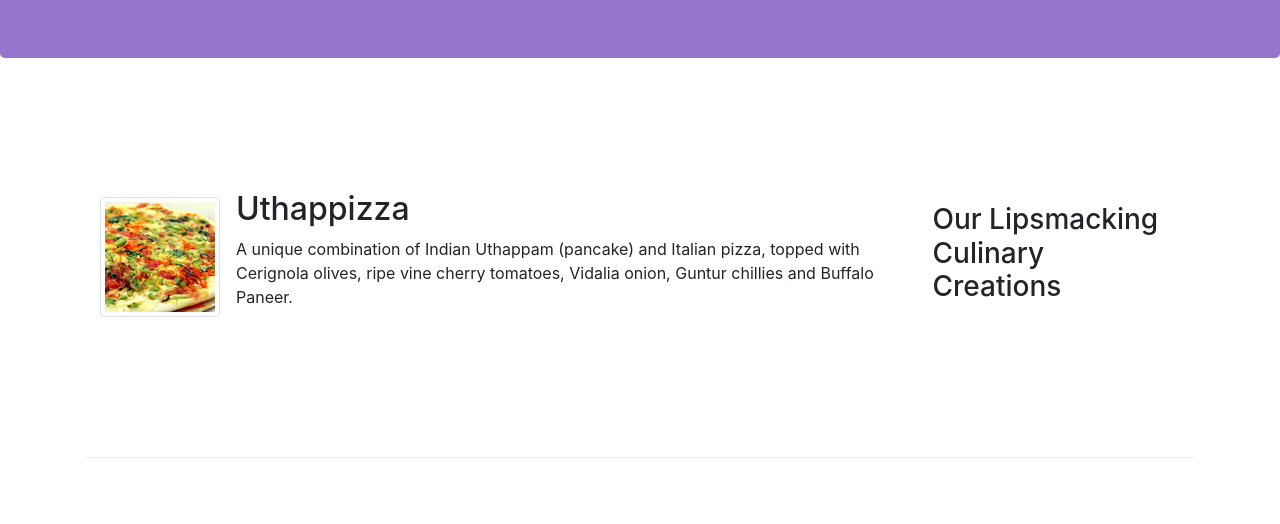
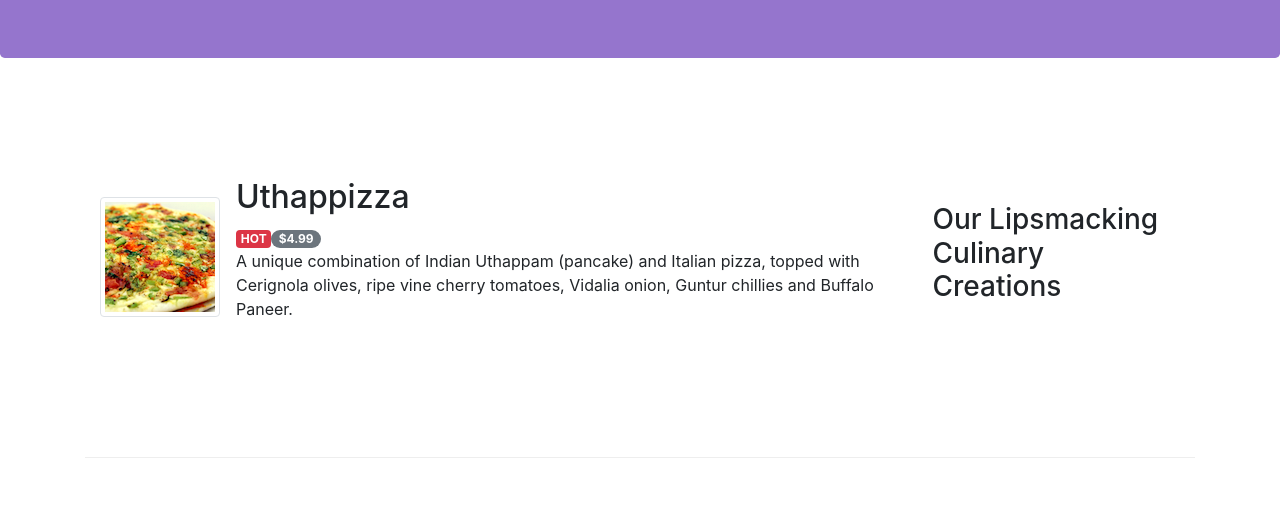
Before and after one commit to aksh2293/conFusion, a website: page index.html in a window 1280 px wide. Shown: the part 276-800 px from the top of the page. Drawn offline with nearby package versions, Linux system fonts and the light colour scheme.

Commit message:
Alerting Users

```diff
--- a/index.html
+++ b/index.html
@@ -61,7 +61,7 @@
                     <img class="d-flex mr-3 img-thumbnail align-self-center"
                             src="img/uthappizza.png" alt="Uthappizza">
                     <div class="media-body">
-                        <h2 class="mt-0">Uthappizza</h2>
+                        <h2 class="mt-0">Uthappizza</h2><span class="badge badge-danger">HOT</span><span class="badge badge-pill badge-secondary">$4.99</span>
                         <p class="d-none d-sm-block">A unique combination of Indian Uthappam (pancake) and
                             Italian pizza, topped with Cerignola olives, ripe vine
                             cherry tomatoes, Vidalia onion, Guntur chillies and
```
